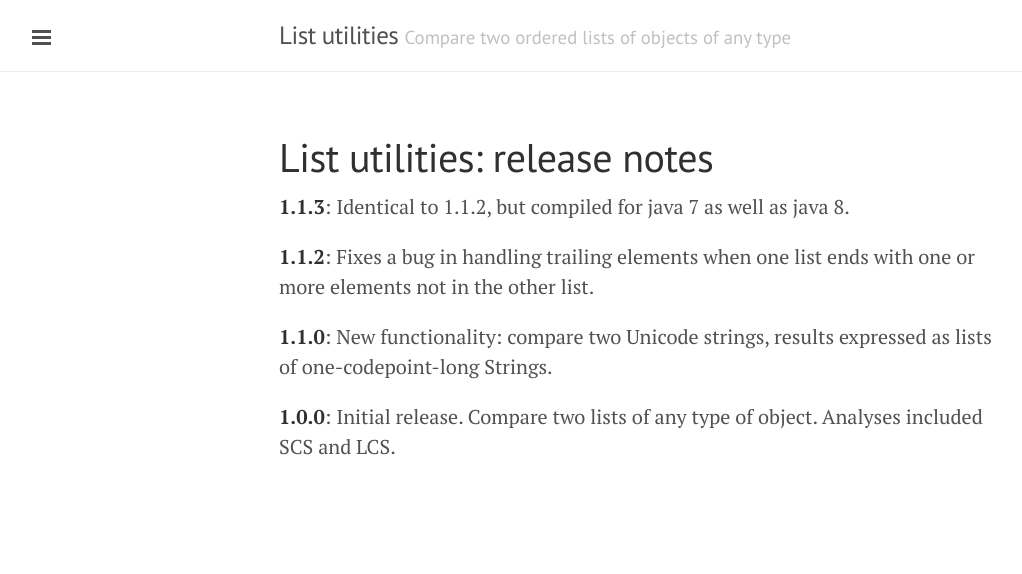
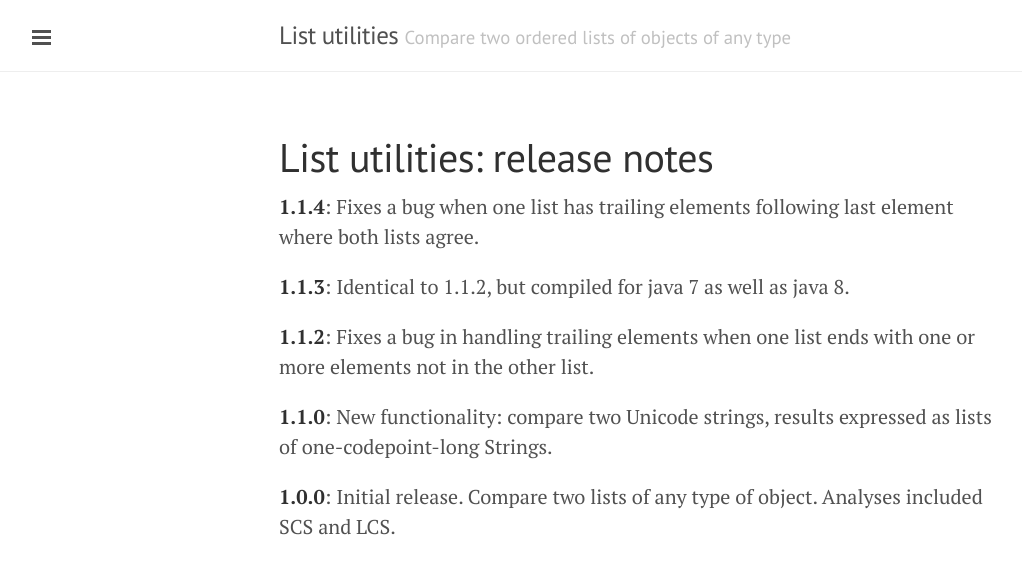
Before and after one commit to neelsmith/listutils, a Jekyll site: the page built from releases.md, in a window 1280 px wide. Shown: the top 574 px of the page, without its empty margins (1-1023 px from the left). Built offline with Jekyll 4.4.1, drawn with Linux system fonts in a browser that asks for light colours.

Commit message:
Bump release

```diff
--- a/releases.md
+++ b/releases.md
@@ -2,6 +2,8 @@
 title: "List utilities: release notes"
 layout: page
 ---
+
+**1.1.4**: Fixes a bug when one list has trailing elements following last element where both lists agree.
 
 
 **1.1.3**: Identical to 1.1.2, but compiled for java 7 as well as java 8.
```
Also changed, not shown: index.md (+1 -1 lines).
